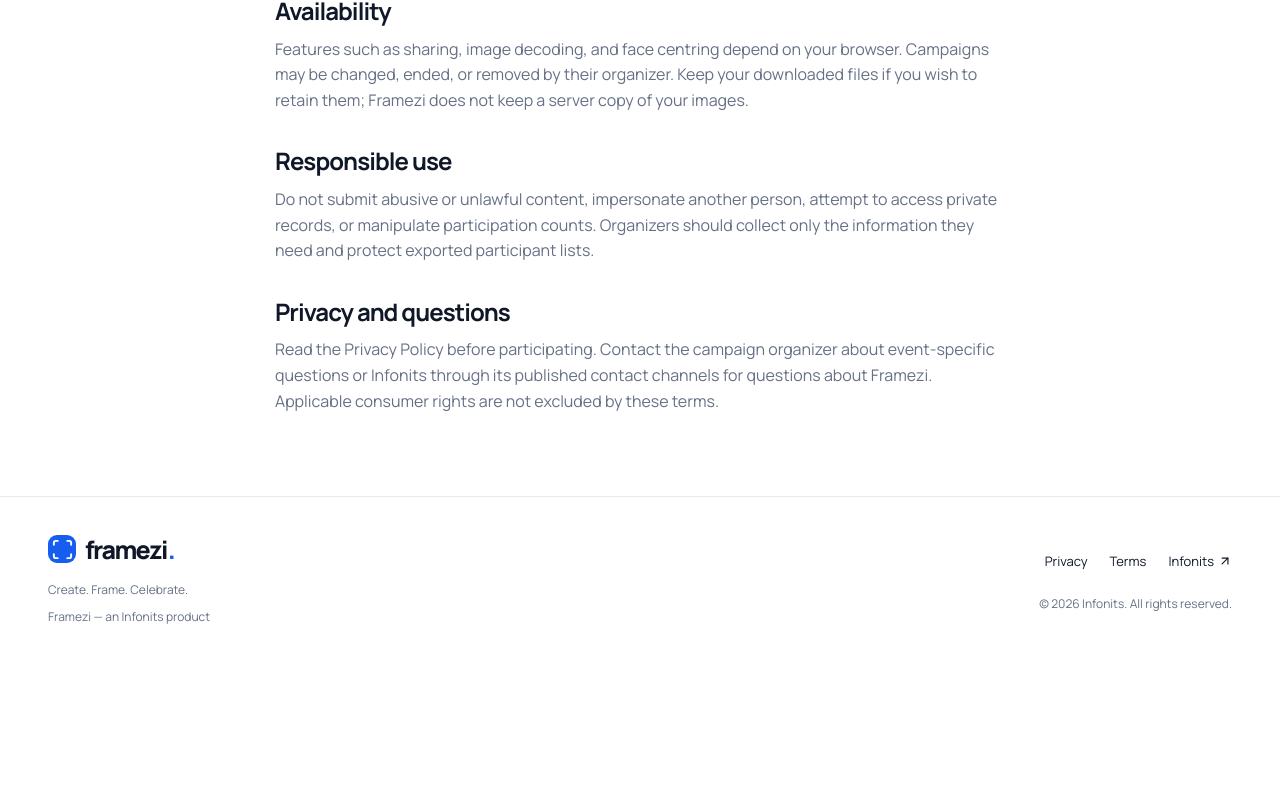
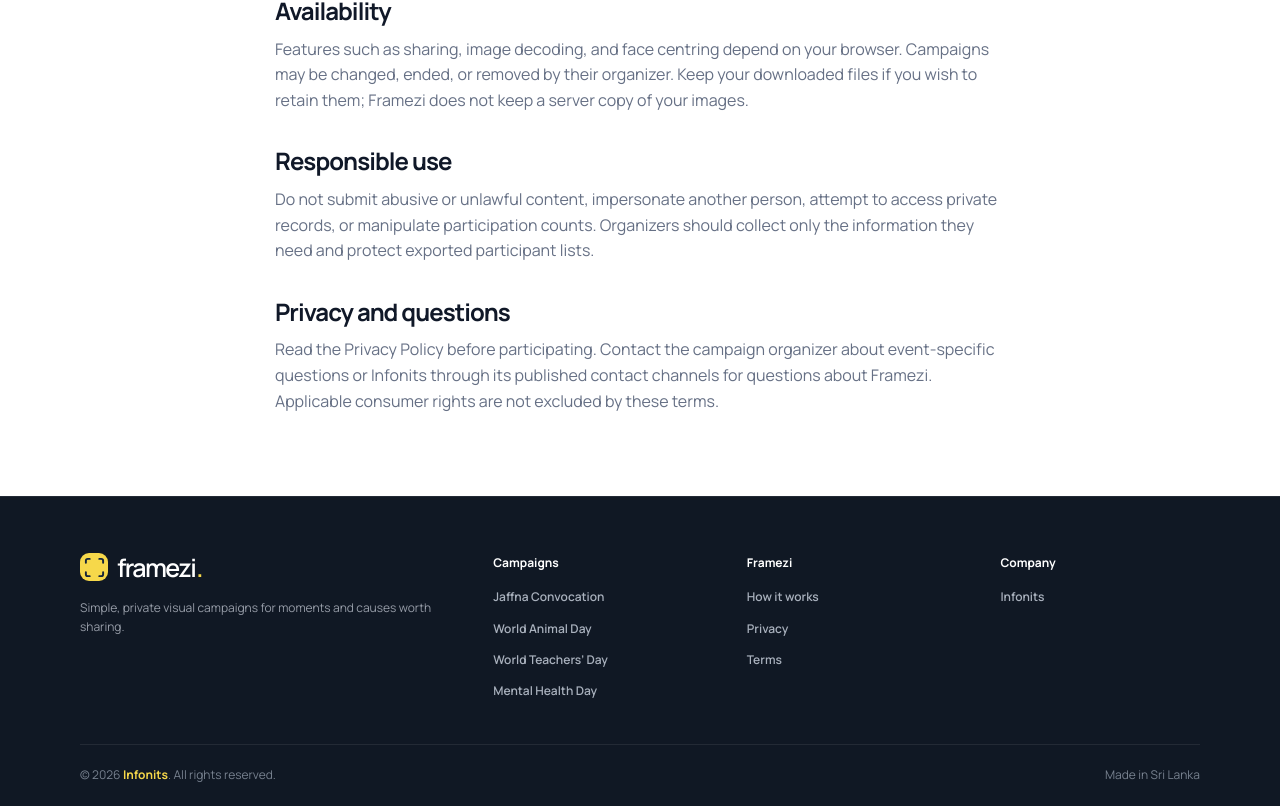
Before and after one commit to Mouleesan03/Framezi, a Next.js app: page /terms in a window 1280 px wide. Shown: the part 741-1547 px from the top of the page. Before the commit the page ends 1408 px from the top, so only its background shows below. Built offline with nearby package versions, Linux system fonts and the light colour scheme; no server answers.

Commit message:
Unify public footer and campaign stats

```diff
--- a/src/app/[slug]/page.tsx
+++ b/src/app/[slug]/page.tsx
@@ -1,11 +1,10 @@
 import { notFound } from "next/navigation";
 import { BookOpen, CalendarDays, GraduationCap, HeartHandshake, Images, MapPin, PawPrint, Users } from "lucide-react";
-import Link from "next/link";
 import { getCampaign, getCampaignUsage } from "@/lib/data";
 import { configured, adminClient } from "@/lib/supabase/server";
 import { isOpen } from "@/lib/demo";
 import CampaignApp from "@/components/CampaignApp";
-import { Logo } from "@/components/Brand";
+import { Footer, Logo } from "@/components/Brand";
 import CampaignShareLink from "@/components/CampaignShareLink";
 import type { Metadata } from "next";
 
@@ -72,12 +71,7 @@
           <CampaignShareLink path={shortPath} title={c.title} caption={c.share_text} />
         </section>
       </main>
-      <footer className="simple-campaign-foot">
-        <Logo />
-        <p>Visual campaigns made simple. Your photo stays on your device.</p>
-        <div><Link href="/">Campaigns</Link><Link href="/privacy">Privacy</Link><Link href="/terms">Terms</Link></div>
-        <small>© 2026 <a href="https://infonits.io" target="_blank" rel="noreferrer">Infonits</a>. All rights reserved.</small>
-      </footer>
+      <Footer />
     </div>
   );
 }
--- a/src/app/globals.css
+++ b/src/app/globals.css
@@ -2850,3 +2850,64 @@
   .simple-home .simple-footer-column:last-child { display: none; }
   .simple-home .simple-footer-bottom { align-items: flex-start; flex-direction: column; gap: 6px; }
 }
+
+/* One public footer across home, campaigns, and legal pages */
+.public-footer {
+  width: 100%;
+  max-width: none;
+  margin: 0;
+  padding: 56px max(24px, calc((100% - 1120px) / 2)) 22px;
+  display: block;
+  color: #a9b1bd;
+  background: #101824;
+  border-top: 1px solid #ffffff14;
+  font-size: 12px;
+}
+.public-footer-main {
+  display: grid;
+  grid-template-columns: 1.8fr repeat(3, 1fr);
+  gap: 54px;
+  padding-bottom: 44px;
+}
+.public-footer-brand { min-width: 0; }
+.public-footer-brand .logo { color: #fff; }
+.public-footer-brand .logo-mark { background: #f6d84a; color: #14243a; }
+.public-footer-brand .logo-dot { color: #f6d84a; }
+.public-footer-brand p { max-width: 360px; margin-top: 14px; color: #969ca7; line-height: 1.6; }
+.public-footer-column { display: flex; flex-direction: column; align-items: flex-start; gap: 12px; }
+.public-footer-column strong { margin-bottom: 3px; color: #fff; font-size: 12px; }
+.public-footer a { color: #a9b1bd; font-weight: 550; }
+.public-footer a:hover { color: #f6d84a; }
+.public-footer-bottom {
+  display: flex;
+  align-items: center;
+  justify-content: space-between;
+  gap: 20px;
+  padding-top: 20px;
+  border-top: 1px solid #ffffff14;
+  color: #77818f;
+}
+.public-footer-bottom a { color: #f6d84a; font-weight: 700; }
+
+/* Campaign participation stats stay together on small screens */
+.simple-campaign-title .event-meta {
+  flex-direction: row;
+  align-items: center;
+  justify-content: center;
+  flex-wrap: nowrap;
+  gap: 18px;
+  white-space: nowrap;
+}
+
+@media (max-width: 900px) {
+  .public-footer-main { grid-template-columns: 1.6fr repeat(3, 1fr); gap: 26px; }
+}
+
+@media (max-width: 700px) {
+  .simple-campaign-title .event-meta { justify-content: flex-start; gap: 12px; font-size: 10px; }
+  .public-footer { padding: 42px 20px 22px; }
+  .public-footer-main { grid-template-columns: 1fr 1fr; gap: 34px 24px; }
+  .public-footer-brand { grid-column: 1 / -1; }
+  .public-footer-column:last-child { display: none; }
+  .public-footer-bottom { align-items: flex-start; flex-direction: column; gap: 6px; }
+}
--- a/src/app/page.tsx
+++ b/src/app/page.tsx
@@ -8,7 +8,7 @@
   Share2,
   Sparkles,
 } from "lucide-react";
-import { Logo } from "@/components/Brand";
+import { Footer, Logo } from "@/components/Brand";
 
 const campaigns = [
   {
@@ -145,32 +145,7 @@
         </div>
       </section>
 
-      <footer className="simple-footer">
-        <div className="simple-footer-main">
-          <div className="simple-footer-brand">
-            <Logo />
-            <p>Simple, private visual campaigns for moments and causes worth sharing.</p>
-          </div>
-          <div className="simple-footer-column">
-            <strong>Campaigns</strong>
-            <Link href="/uoj-convocation-2026">Jaffna Convocation</Link>
-            <Link href="/world-animal-day-2026">World Animal Day</Link>
-            <Link href="/world-teachers-day-2026">World Teachers’ Day</Link>
-            <Link href="/world-mental-health-day-2026">Mental Health Day</Link>
-          </div>
-          <div className="simple-footer-column">
-            <strong>Framezi</strong>
-            <a href="#how-it-works">How it works</a>
-            <Link href="/privacy">Privacy</Link>
-            <Link href="/terms">Terms</Link>
-          </div>
-          <div className="simple-footer-column">
-            <strong>Company</strong>
-            <a href="https://infonits.io" target="_blank" rel="noreferrer">Infonits</a>
-          </div>
-        </div>
-        <div className="simple-footer-bottom"><span>© 2026 <a href="https://infonits.io" target="_blank" rel="noreferrer">Infonits</a>. All rights reserved.</span><span>Made in Sri Lanka</span></div>
-      </footer>
+      <Footer />
     </main>
   );
 }
--- a/src/components/Brand.tsx
+++ b/src/components/Brand.tsx
@@ -1,5 +1,5 @@
 import Link from "next/link";
-import { Scan, ShieldCheck, ArrowUpRight } from "lucide-react";
+import { Scan, ShieldCheck } from "lucide-react";
 import { BRAND, PRIVACY } from "@/config/brand";
 export function Logo() {
   return (
@@ -22,23 +22,33 @@
 }
 export function Footer() {
   return (
-    <footer>
-      <div>
-        <Logo />
-        <p>{BRAND.tagline}</p>
-        <small>
-          {BRAND.name} — an {BRAND.company} product
-        </small>
+    <footer className="public-footer">
+      <div className="public-footer-main">
+        <div className="public-footer-brand">
+          <Logo />
+          <p>Simple, private visual campaigns for moments and causes worth sharing.</p>
+        </div>
+        <div className="public-footer-column">
+          <strong>Campaigns</strong>
+          <Link href="/uoj-convocation-2026">Jaffna Convocation</Link>
+          <Link href="/world-animal-day-2026">World Animal Day</Link>
+          <Link href="/world-teachers-day-2026">World Teachers’ Day</Link>
+          <Link href="/world-mental-health-day-2026">Mental Health Day</Link>
+        </div>
+        <div className="public-footer-column">
+          <strong>Framezi</strong>
+          <Link href="/#how-it-works">How it works</Link>
+          <Link href="/privacy">Privacy</Link>
+          <Link href="/terms">Terms</Link>
+        </div>
+        <div className="public-footer-column">
+          <strong>Company</strong>
+          <a href="https://infonits.io" target="_blank" rel="noreferrer">Infonits</a>
+        </div>
       </div>
-      <div className="footer-links">
-        <Link href="/privacy">Privacy</Link>
-        <Link href="/terms">Terms</Link>
-        <a href="https://infonits.com" target="_blank" rel="noreferrer">
-          Infonits <ArrowUpRight size={14} />
-        </a>
-        <small>
-          © {BRAND.year} {BRAND.company}. All rights reserved.
-        </small>
+      <div className="public-footer-bottom">
+        <span>© {BRAND.year} <a href="https://infonits.io" target="_blank" rel="noreferrer">{BRAND.company}</a>. All rights reserved.</span>
+        <span>Made in Sri Lanka</span>
       </div>
     </footer>
   );
```
